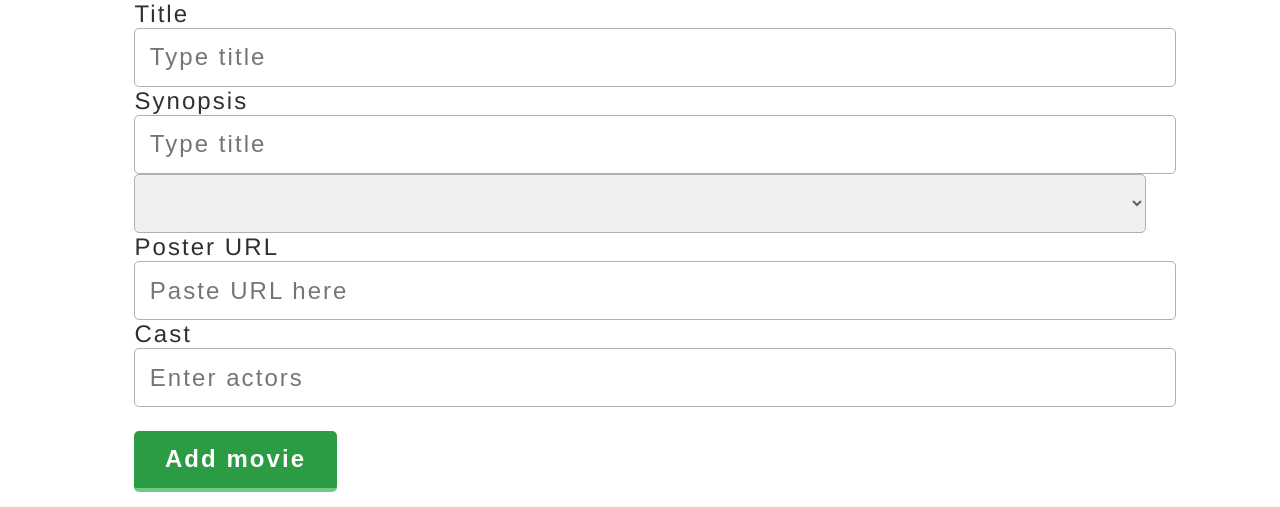
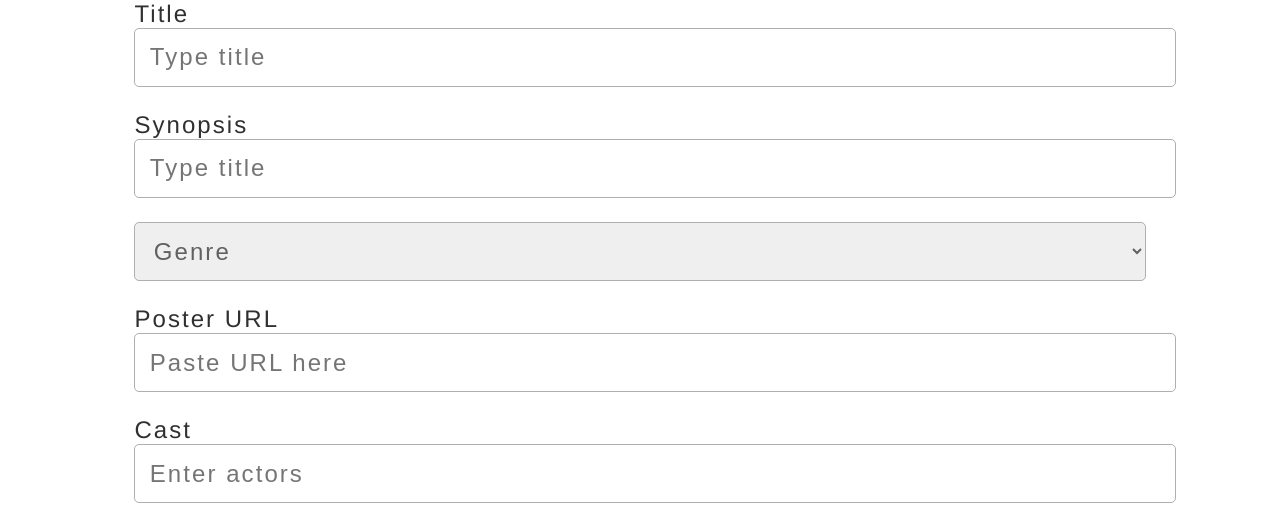
Before and after one commit to Pariente/wsf-angular-backbone, a plain HTML site: page angular/index.html in a window 1280 px wide. Shown: the part 71-578 px from the top of the page. Drawn offline with nearby package versions, Linux system fonts and the light colour scheme.

Commit message:
angular css improv

```diff
--- a/angular/index.html
+++ b/angular/index.html
@@ -22,6 +22,7 @@
       ng-model="AppCtrl.formSynopsis" />
       <select name="genre" class="text-field"
       ng-model="AppCtrl.formGenre" />
+        <option value="" selected="selected" disabled="disabled">Genre</option>
         <option value="action">Action</option>
         <option value="comedy">Comedy</option>
         <option value="drama">Drama</option>
--- a/angular/style.css
+++ b/angular/style.css
@@ -40,7 +40,6 @@ form {
 label {
   font-size: 1.5em;
   letter-spacing: 2.06px;
-  margin: 1em 0em 1em 0em;
 }
 
 .text-field {
@@ -71,7 +70,12 @@ label {
 
 input {
   -webkit-appearance: none;
-  -webkit-border-radius: 0px
+  -webkit-border-radius: 0px;
+  margin-bottom: 1em;
+}
+
+select {
+  margin-bottom: 1em
 }
 
 ul {
```
